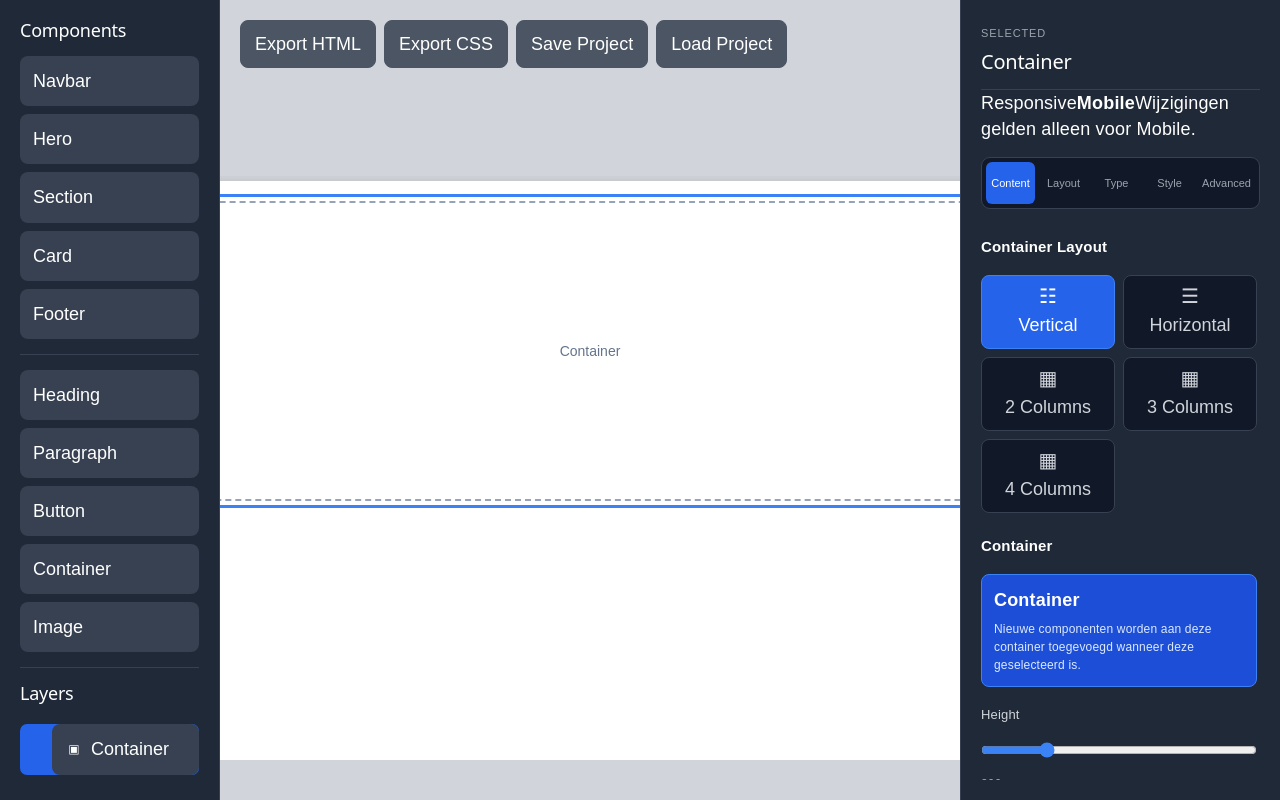
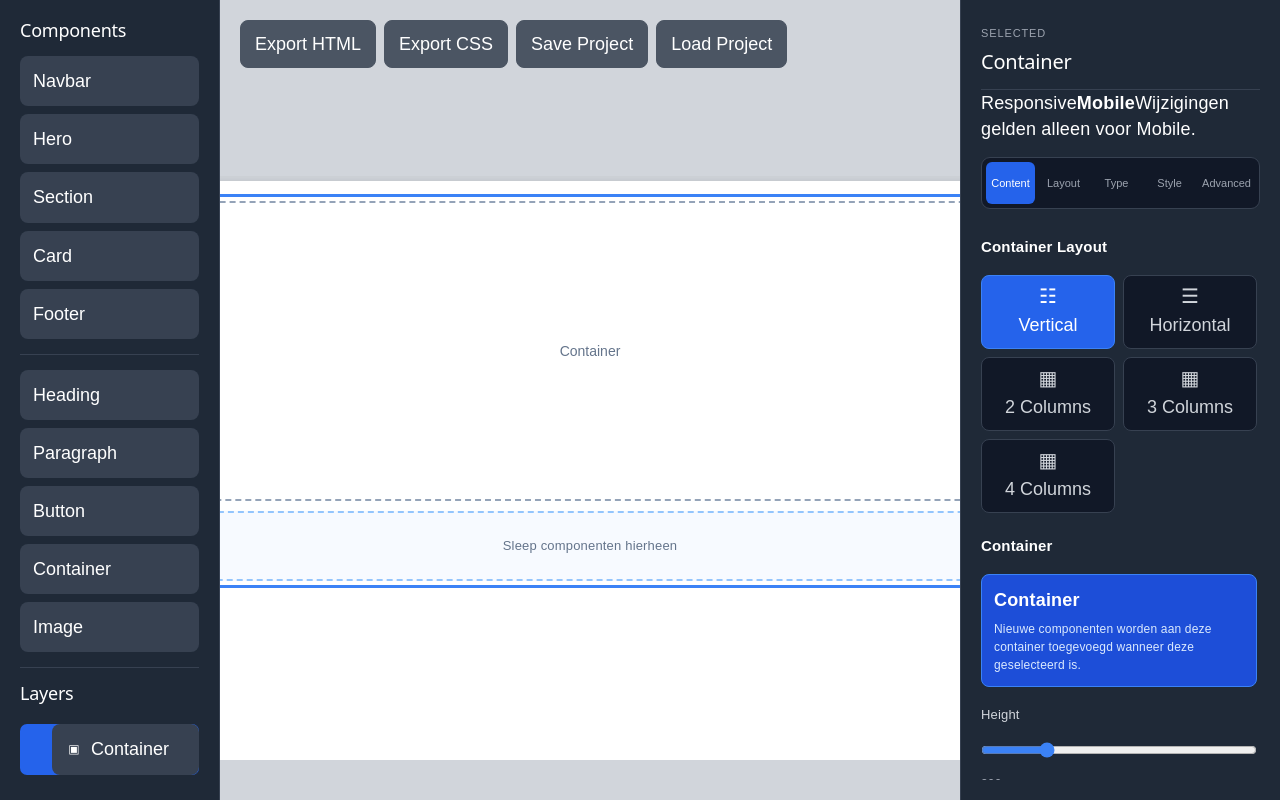
Before and after one commit to itzmitto/html-css-builder, a React (Vite) app: page / in a window 1280 px wide. Both pictures are taken after a click on the button "Container". Built offline with nearby package versions, Linux system fonts and the light colour scheme.

Commit message:
feat: Refactor SortableComponent for improved child component handling and update device selection logic

```diff
--- a/src/components/Canvas.tsx
+++ b/src/components/Canvas.tsx
@@ -50,10 +50,20 @@ function SortableComponent({
 
   const style = {
     transform:
-      CSS.Transform.toString(transform),
+      CSS.Transform.toString(
+        transform
+      ),
     transition,
-    opacity: isDragging ? 0.5 : 1,
+    opacity: isDragging
+      ? 0.45
+      : 1,
   };
+
+  const children =
+    component.children ?? [];
+
+  const hasChildren =
+    children.length > 0;
 
   return (
     <div
@@ -84,6 +94,47 @@ function SortableComponent({
         component={component}
         device={device}
       />
+
+      {hasChildren && (
+        <div className="nested-components">
+          <SortableContext
+            items={children.map(
+              (child) =>
+                child.id
+            )}
+            strategy={
+              verticalListSortingStrategy
+            }
+          >
+            {children.map(
+              (child) => (
+                <SortableComponent
+                  key={child.id}
+                  component={child}
+                  selectedId={
+                    selectedId
+                  }
+                  setSelectedId={
+                    setSelectedId
+                  }
+                  device={device}
+                />
+              )
+            )}
+          </SortableContext>
+        </div>
+      )}
+
+      {component.type ===
+        "Container" &&
+        !hasChildren && (
+          <div className="container-drop-zone empty">
+            <span>
+              Sleep componenten
+              hierheen
+            </span>
+          </div>
+        )}
     </div>
   );
 }
@@ -114,7 +165,9 @@ function Canvas({
               : "device-button"
           }
           onClick={() =>
-            setDevice("desktop")
+            setDevice(
+              "desktop"
+            )
           }
         >
           Desktop
@@ -128,7 +181,9 @@ function Canvas({
               : "device-button"
           }
           onClick={() =>
-            setDevice("tablet")
+            setDevice(
+              "tablet"
+            )
           }
         >
           Tablet
@@ -142,7 +197,9 @@ function Canvas({
               : "device-button"
           }
           onClick={() =>
-            setDevice("mobile")
+            setDevice(
+              "mobile"
+            )
           }
         >
           Mobile
@@ -150,10 +207,14 @@ function Canvas({
 
         <span
           style={{
-            marginLeft: "10px",
-            color: "#6b7280",
-            fontSize: "14px",
-            alignSelf: "center",
+            marginLeft:
+              "10px",
+            color:
+              "#6b7280",
+            fontSize:
+              "14px",
+            alignSelf:
+              "center",
           }}
         >
           {deviceWidth}px
@@ -167,9 +228,12 @@ function Canvas({
             width: `${deviceWidth}px`,
           }}
         >
-          {components.length === 0 && (
+          {components.length ===
+            0 && (
             <div className="empty-state">
-              Voeg componenten toe vanuit de sidebar
+              Voeg componenten
+              toe vanuit de
+              sidebar
             </div>
           )}
 
@@ -177,7 +241,9 @@ function Canvas({
             collisionDetection={
               closestCenter
             }
-            onDragEnd={onDragEnd}
+            onDragEnd={
+              onDragEnd
+            }
           >
             <SortableContext
               items={components.map(
@@ -191,15 +257,21 @@ function Canvas({
               {components.map(
                 (component) => (
                   <SortableComponent
-                    key={component.id}
-                    component={component}
+                    key={
+                      component.id
+                    }
+                    component={
+                      component
+                    }
                     selectedId={
                       selectedId
                     }
                     setSelectedId={
                       setSelectedId
                     }
-                    device={device}
+                    device={
+                      device
+                    }
                   />
                 )
               )}
```
